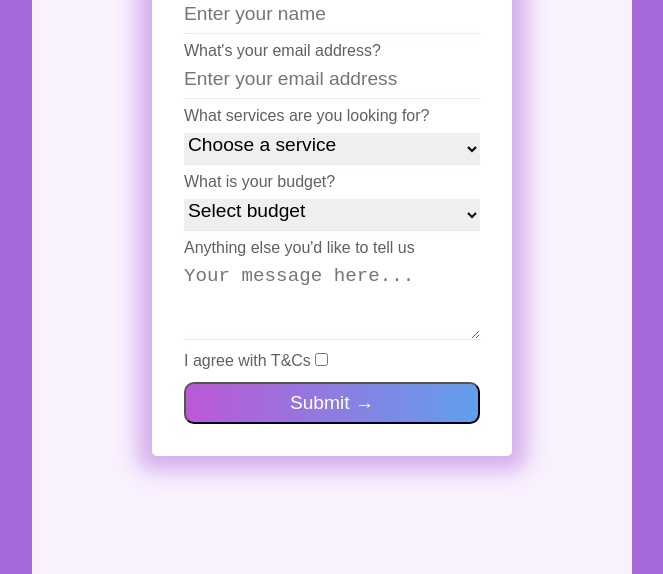
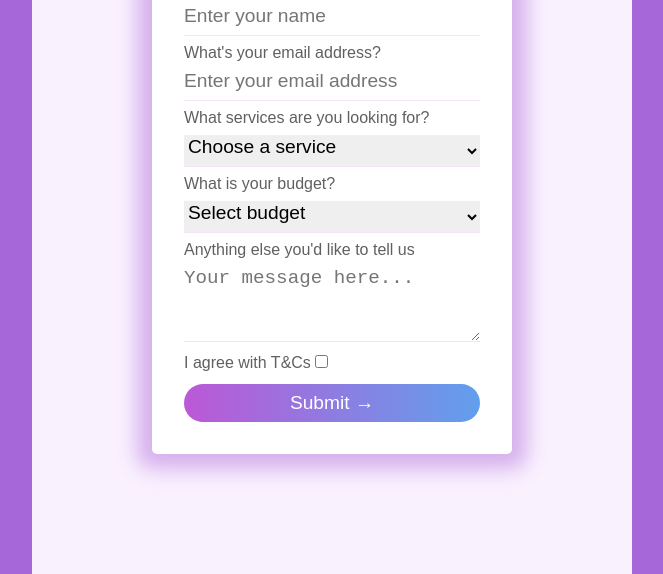
Before and after one commit to ramarinor/hoxton-html-user-input, a plain HTML site: page index.html in a window 1280 px wide. Shown: the part 226-800 px from the top of the page, without its empty margins (308-971 px from the left). Drawn offline with Linux system fonts and the light colour scheme.

Commit message:
changed the styling of button

```diff
--- a/style.css
+++ b/style.css
@@ -66,8 +66,9 @@ form button {
 	padding: 0.5rem;
 	font-size: 1.2rem;
 	color: white;
-	border-radius: 10px;
+	border-radius: 20px;
 	outline: none;
+	border: none;
 	background-image: linear-gradient(to right, #bc58d6, #619fec);
 }
 form input:focus:invalid,
```
